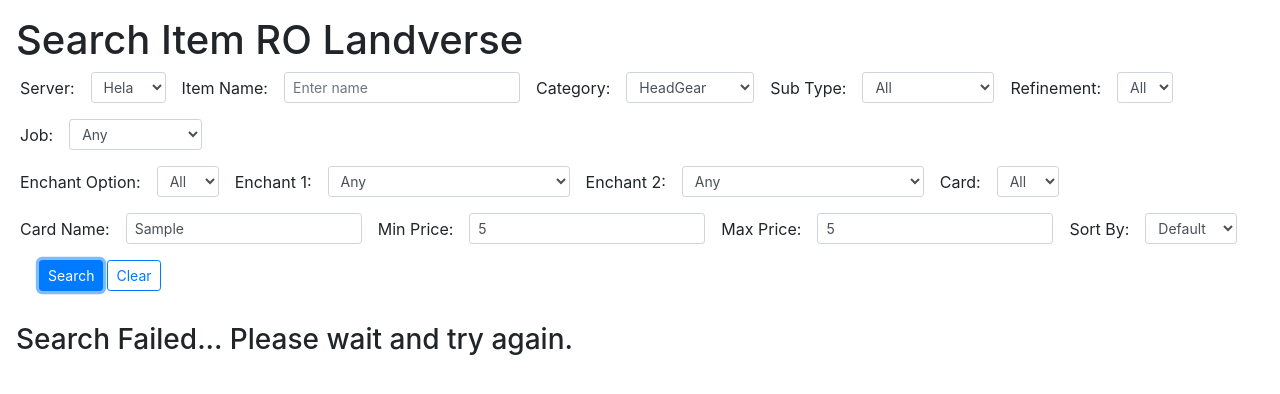
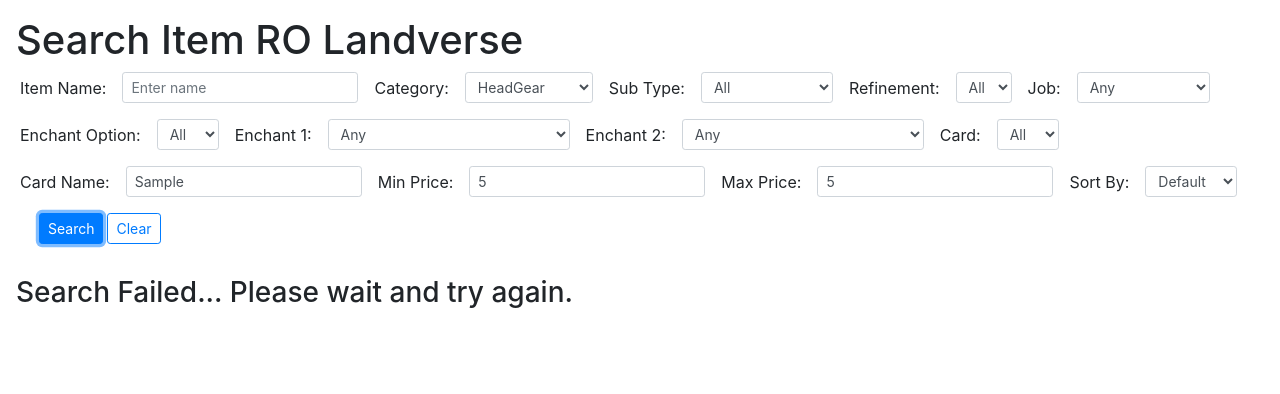
Before and after one commit to nichaphatju/ro-landverse-search-items, a website: page index.html in a window 1280 px wide. Both pictures are taken after typing "Sample", "5", "5" into the empty fields and a click on the button "Search". Drawn offline with nearby package versions, Linux system fonts and the light colour scheme; no server answers.

Commit message:
remove server filter

```diff
--- a/index.html
+++ b/index.html
@@ -17,13 +17,6 @@
 
         <form id="searchForm" class="mt-1">
           <div class="row mx-1">
-              <div class="form-group form-inline">
-                <label for="server">Server: </label>
-                <select name="server" id="server" class="form-control form-control-sm mx-sm-3">
-                    <option value="1" selected>Hela</option>
-                    <option value="2">Freya</option>
-                </select>
-              </div>
 
               <div class="form-group form-inline">
                 <label for="name">Item Name:</label>
@@ -318,7 +311,6 @@
       const category = document.getElementById('category').value;
       const opts1 = document.getElementById('opts1').value;
       const opts2 = document.getElementById('opts2').value;
-      const sv = document.getElementById('server').value;
       const card = document.getElementById('card').value;
       const cardname = document.getElementById('cardname').value;
       const minprice = document.getElementById('minprice').value;
@@ -333,7 +325,7 @@
 
       resultDiv.innerHTML = `<br/> Searching ${category}...`;
 
-      fetch(`/api/search?name=${name}&category=${category}&sv=${sv}&minprice=${minprice}&maxprice=${maxprice}&ops1=${opts1}&ops2=${opts2}&card=${card}&cardname=${cardname}&subtype=${subtype}&job=${job}&refine=${refine}&enchantopt=${enchantOpt}&sort=${sortOpt}`)
+      fetch(`/api/search?name=${name}&category=${category}&minprice=${minprice}&maxprice=${maxprice}&ops1=${opts1}&ops2=${opts2}&card=${card}&cardname=${cardname}&subtype=${subtype}&job=${job}&refine=${refine}&enchantopt=${enchantOpt}&sort=${sortOpt}`)
         .then(response => response.json())
         .then(data => {
 
--- a/server.js
+++ b/server.js
@@ -49,7 +49,7 @@
         // console.log("Option 1 : " + param.ops1.toString());
         // console.log("Option 2 : " + param.ops2.toString());
 
-        axios.get(`${apiBaseUrl}${marketAPIPath}?status=LISTING&category=${param.category}&serverId=${param.sv}`).then((resp) => {
+        axios.get(`${apiBaseUrl}${marketAPIPath}?status=LISTING&category=${param.category}`).then((resp) => {
 
             let respTxt = '';
             let count = 0;
```
